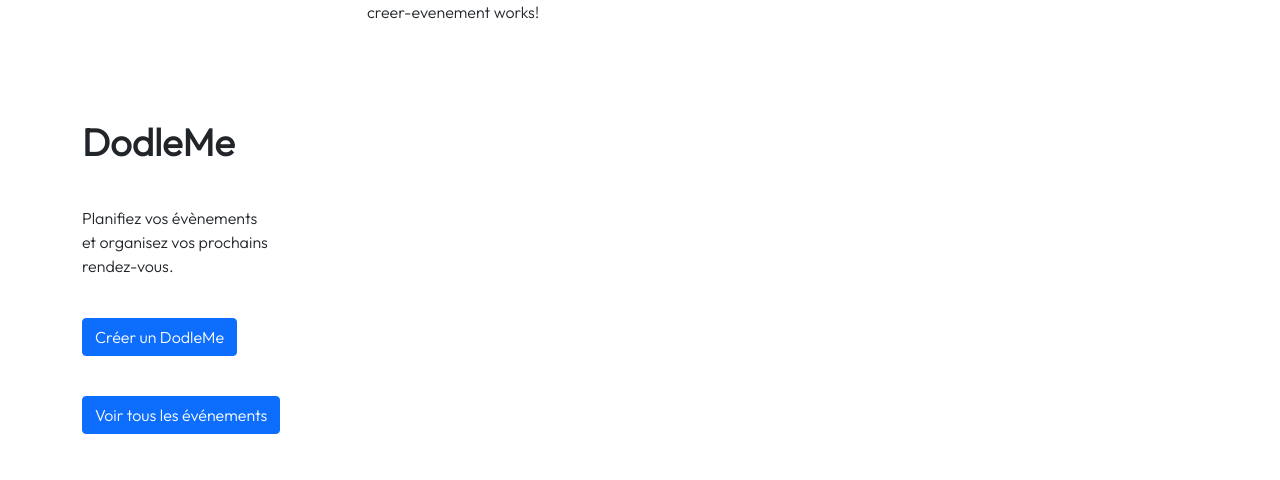
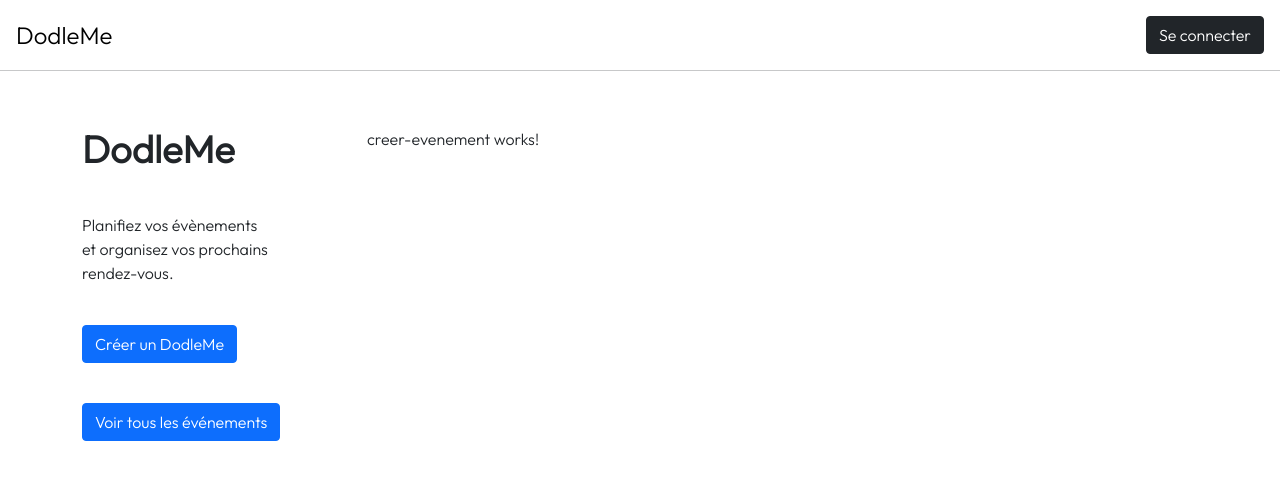
Before and after one commit to RemiSaurel/dodleme, an Angular app: page /create in a window 1280 px wide. Shown: the top 480 px of the page. Built offline with nearby package versions, Linux system fonts and the light colour scheme.

Commit message:
add header + styles

```diff
--- a/src/app/app.component.css
+++ b/src/app/app.component.css
@@ -1,5 +1,5 @@
 #title {
-  margin-top: 15vh;
+  margin-top: 5vh;
   font-weight: bolder;
   font-size: 38px;
   margin-bottom: 5vh;
@@ -29,3 +29,7 @@
 #create_dodle {
   margin-bottom: 5vh;
 }
+
+#component {
+  margin-top: 5vh;
+}
--- a/src/app/app.component.html
+++ b/src/app/app.component.html
@@ -16,6 +16,6 @@
         <button type="button" class="btn btn-primary" routerLink="events">Voir tous les événements</button>
       </div>
     </div>
-    <div class="col-9"><router-outlet></router-outlet></div>
+    <div class="col-9" id="component"><router-outlet></router-outlet></div>
   </div>
 </div>
--- a/src/index.html
+++ b/src/index.html
@@ -8,6 +8,11 @@
   <link rel="icon" type="image/x-icon" href="favicon.ico">
 </head>
 <body>
+<header class="h4 m-3" id="header">
+  <a href="/">DodleMe</a>
+  <div><button class="btn btn-dark rounded">Se connecter</button></div>
+</header>
+<hr>
 <div class="container">
   <app-root>
   </app-root>
--- a/src/styles.css
+++ b/src/styles.css
@@ -4,3 +4,14 @@
   font-family: 'Outfit', sans-serif;
   overflow: hidden;
 }
+
+a {
+  color: black !important;
+  text-decoration: none !important;
+}
+
+#header {
+  display: flex;
+  justify-content: space-between;
+  align-items: center;
+}
```
